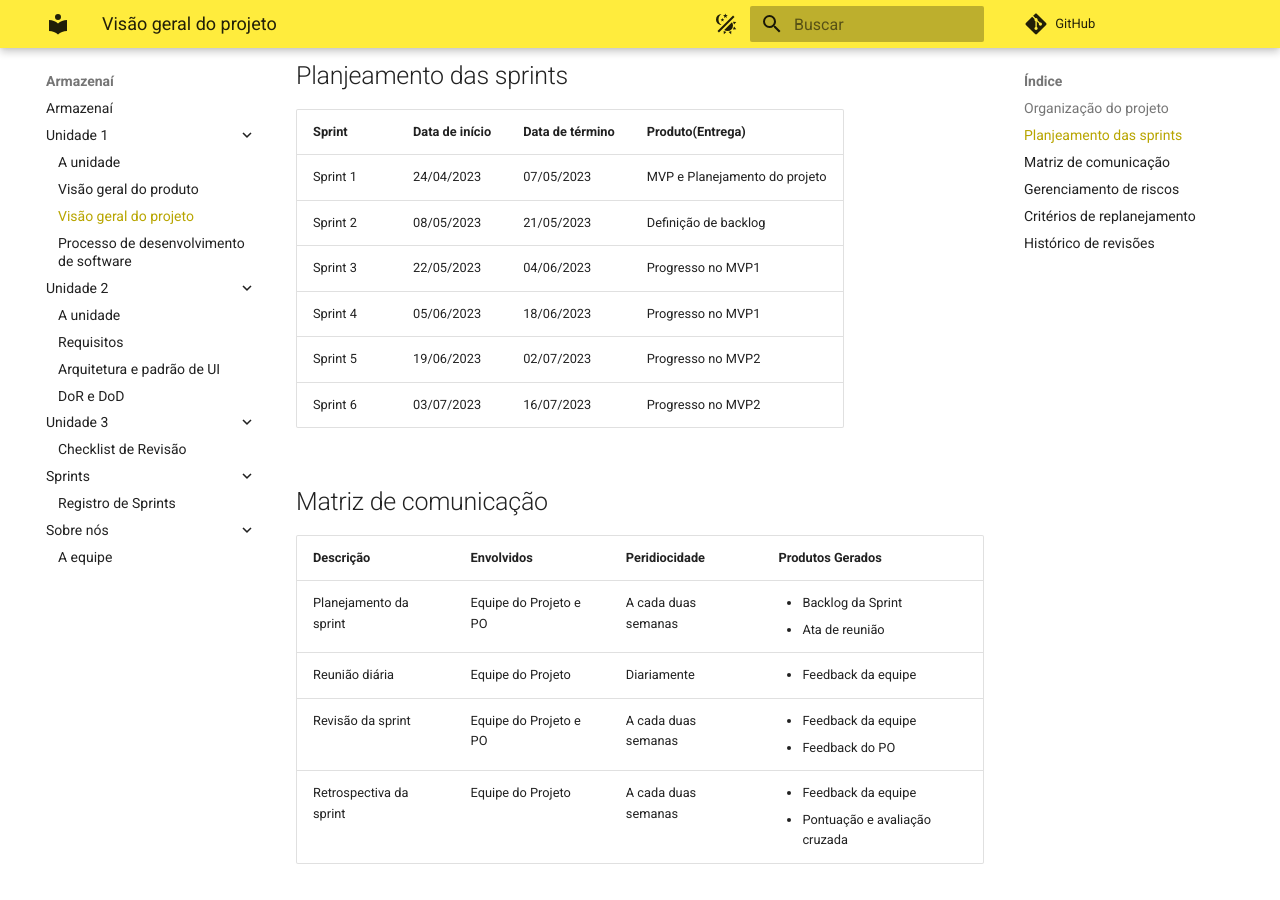
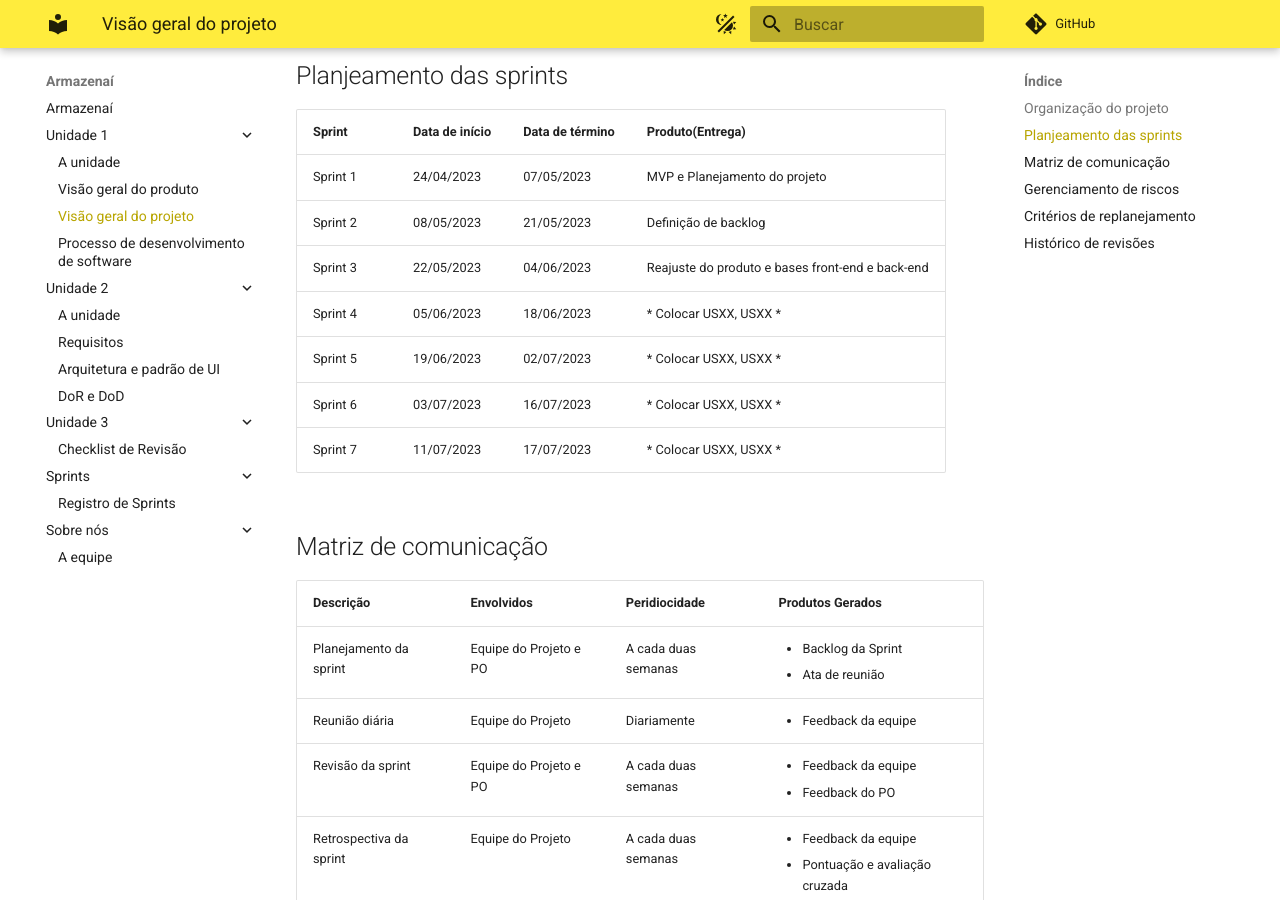
Before and after one commit to mdsreq-fga-unb/2023.1-Armazenai, an MkDocs documentation site: the page built from docs/Unidade 1/visaoGeralDoProjeto.md, in a window 1280 px wide and 900 px high, scrolled down 707 px. Built offline with MkDocs 1.6.1 and Material for MkDocs 9.7.7, drawn with Linux system fonts in a browser that asks for light colours; comment, search, counter and statistics services are not loaded; some of the changed text lies outside the part shown.

Commit message:
[docs]: atualização de datas das sprints

```diff
--- a/docs/Unidade 1/visaoGeralDoProjeto.md
+++ b/docs/Unidade 1/visaoGeralDoProjeto.md
@@ -15,10 +15,11 @@
 |--- |--- |--- |--- |
 | Sprint 1 | 24/04/2023 | 07/05/2023 | MVP e Planejamento do projeto |
 | Sprint 2 | 08/05/2023 | 21/05/2023 | Definição de backlog |
-| Sprint 3 | 22/05/2023 | 04/06/2023 | Progresso no MVP1 |
-| Sprint 4 | 05/06/2023 | 18/06/2023 | Progresso no MVP1 |
-| Sprint 5 | 19/06/2023 | 02/07/2023 | Progresso no MVP2 |
-| Sprint 6 | 03/07/2023 | 16/07/2023 | Progresso no MVP2 |
+| Sprint 3 | 22/05/2023 | 04/06/2023 | Reajuste do produto e bases front-end e back-end |
+| Sprint 4 | 05/06/2023 | 18/06/2023 | * Colocar USXX, USXX * |
+| Sprint 5 | 19/06/2023 | 02/07/2023 | * Colocar USXX, USXX * |
+| Sprint 6 | 03/07/2023 | 16/07/2023 | * Colocar USXX, USXX * |
+| Sprint 7 | 11/07/2023 | 17/07/2023 | * Colocar USXX, USXX * |
 
 ## Matriz de comunicação
 | Descrição | Envolvidos | Peridiocidade | Produtos Gerados |
@@ -49,3 +50,4 @@
 | 27/04/2023 | 0.2 | Adição de Product Owner e correção no gerenciamento de risco | Lara Giuliana |
 | 27/04/2023 | 0.3 | Atualização de visão do projeto | Kaio Melo |
 | 18/05/2023 | 0.3 | Atualização do Planejamento | Lucas Meireles |
+| 09/06/2023 | 0.3 | Atualização de datas das sprints | Lucas Meireles, Lara Giuliana |
```
